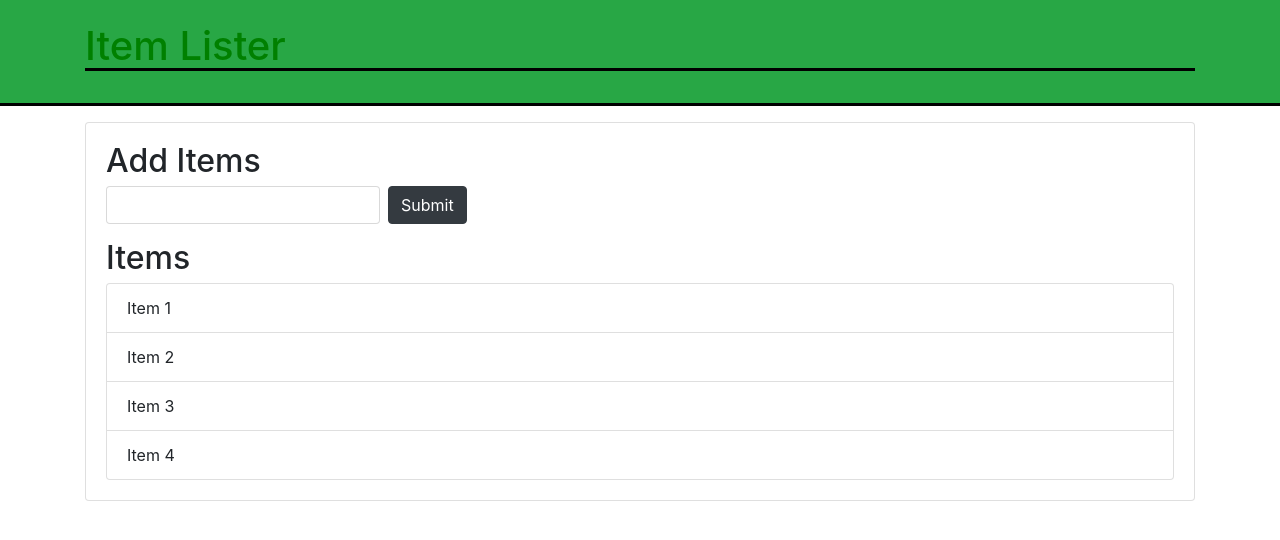
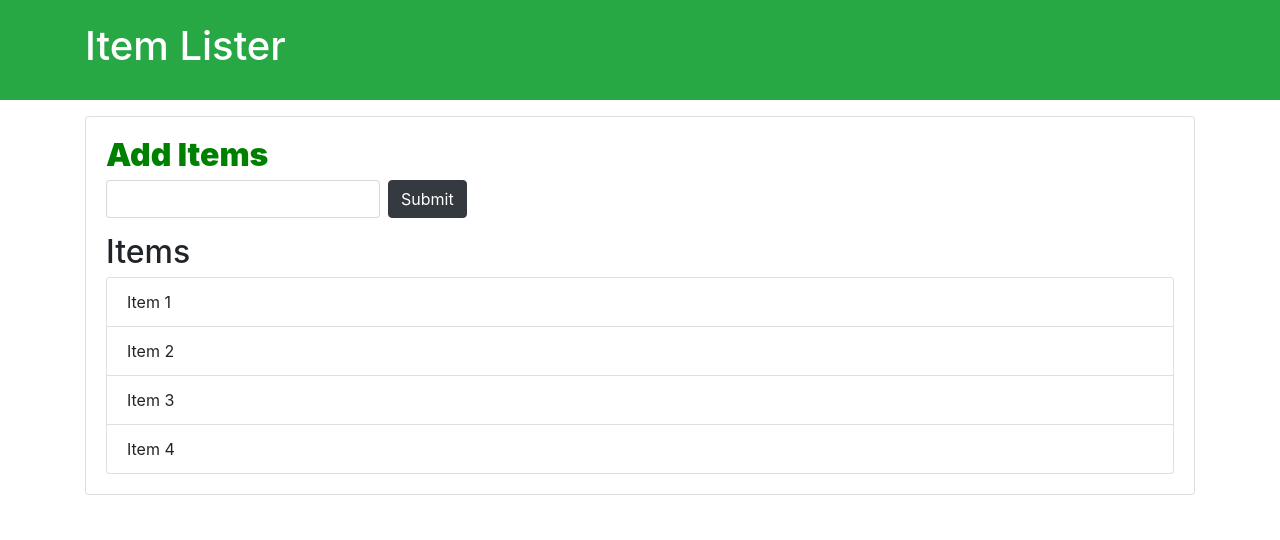
Before and after one commit to nishu95/assignment-2.2, a plain HTML site: page index.html in a window 1280 px wide. Drawn offline with nearby package versions, Linux system fonts and the light colour scheme.

Commit message:
2nd commit after fixing the ADD ITEM assignment

```diff
--- a/task1.js
+++ b/task1.js
@@ -21,7 +21,9 @@ console.log(document.links);
 
 //console.log(document.images);
 
+
 // GETELEMENTBYID //
+
 // console.log(document.getElementById('header-title'));
 var headerTitle=document.getElementById('header-title');
 var header=document.getElementById('main-header');
@@ -36,8 +38,23 @@ var header=document.getElementById('main-header');
 // headerTitle.innerHTML='<h3>hello</h3>';
 
 // style changes
-headerTitle.style.borderBottom='solid 3px #000';
-header.style.borderBottom='solid 3px #000';
 
-headerTitle.style.color='green';
-header.style.color='green';
+// headerTitle.style.borderBottom='solid 3px #000';
+// header.style.borderBottom='solid 3px #000';
+
+//header.style.color='green';
+
+//headerTitle.style.color='green';
+
+// make add item bold and change it's color to green
+var div=document.getElementById('main');
+console.log(div);
+div.style.color="green";
+div.style="fontWeight:500";
+
+var additem=document.querySelector(".title");
+console.log(additem);
+additem.style.color="green";
+additem.style.fontWeight="900";
+
+// GET ELEMENTS BY CLASS NAME //
```
Also changed, not shown: index.html (+3 -1 lines), to commit in git.txt (added).
